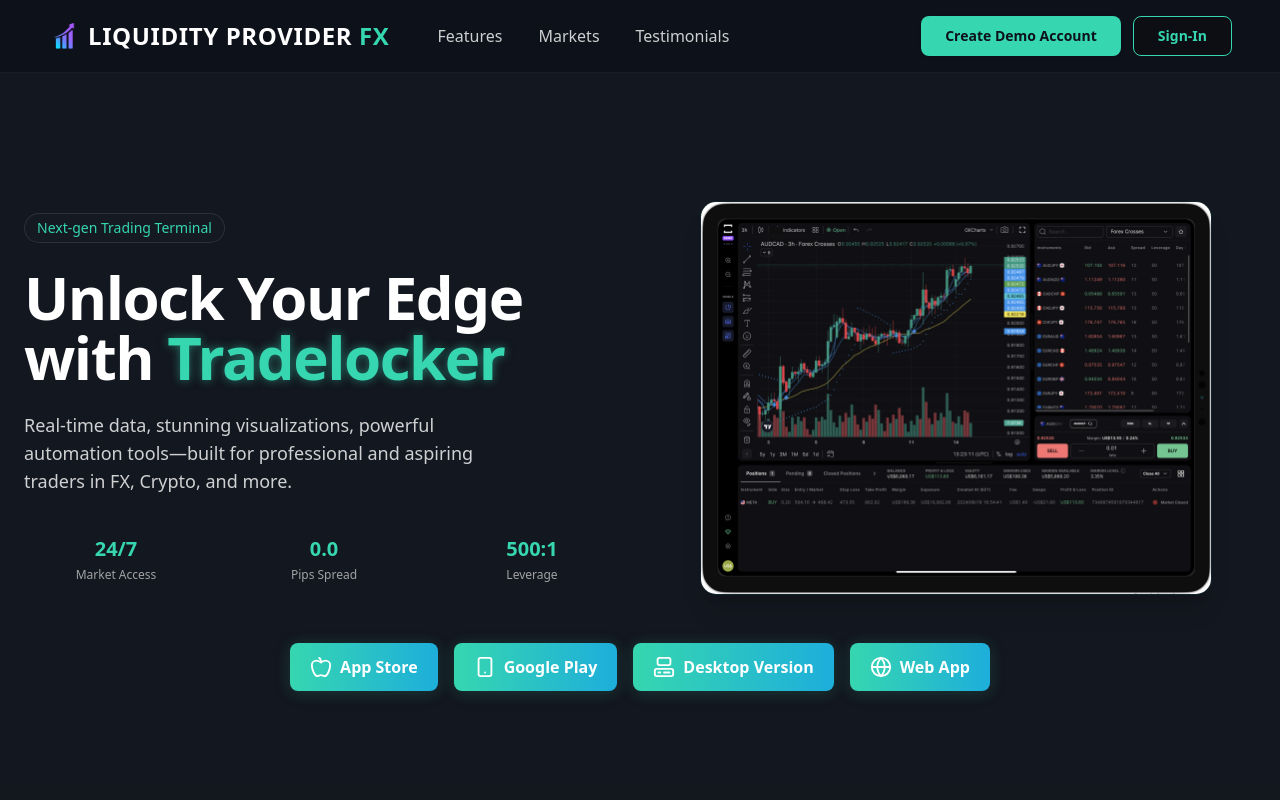
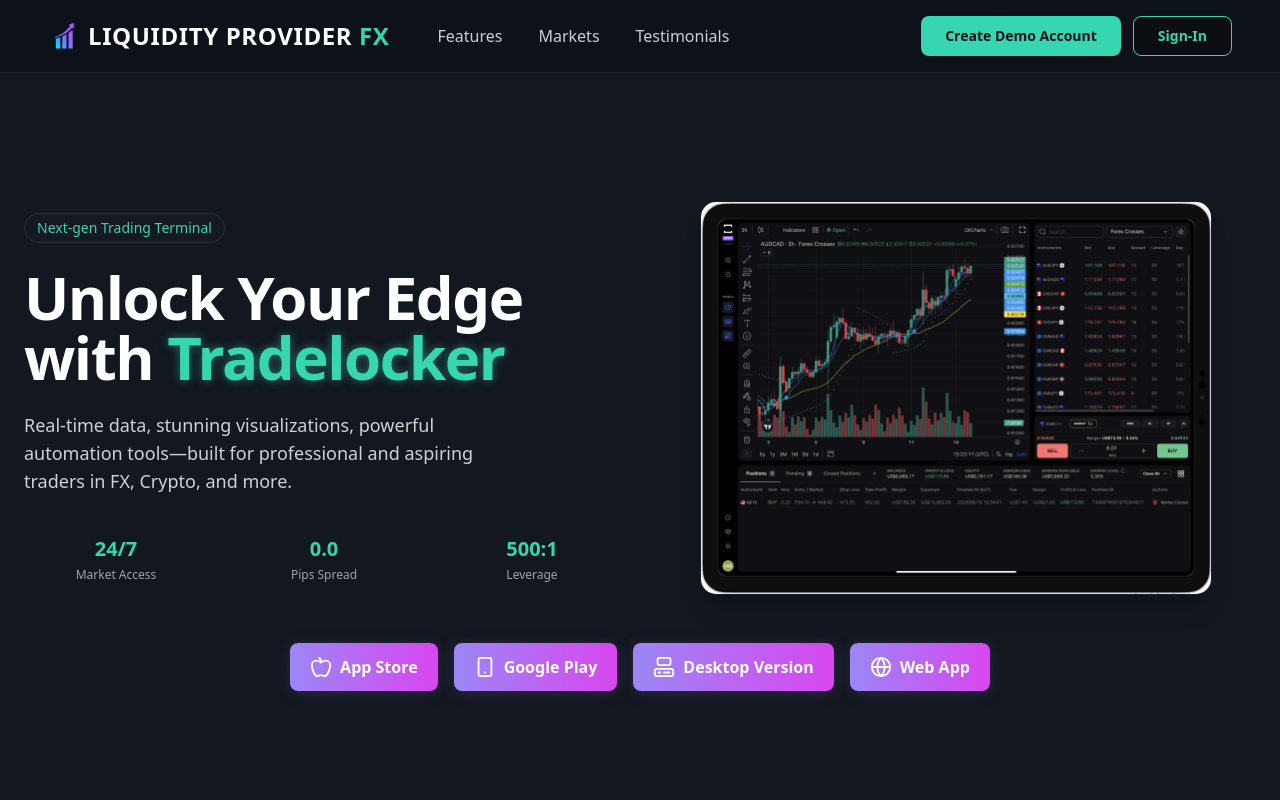
Before and after one commit to dorian87dor/dark-fx-landing-glow, a React (Vite) app: page / in a window 1280 px wide. Shown: the top 800 px of the page. Built offline with nearby package versions, Linux system fonts and the light colour scheme.

Commit message:
Refactor: Replace green colors with logo gradient
Replaced all instances of green colors with the logo's gradient color scheme.

```diff
--- a/src/components/Hero.tsx
+++ b/src/components/Hero.tsx
@@ -1,4 +1,3 @@
-
 import React from 'react';
 import { Apple, Smartphone, Computer, Globe } from 'lucide-react';
 
@@ -28,7 +27,6 @@ const appPlatforms = [
 const Hero = () => {
   return (
     <section className="relative overflow-hidden pt-20 pb-16 md:pt-32 md:pb-24">
-      {/* NEW BG IMAGE - overlay for readability */}
       <div className="absolute top-0 left-0 right-0 w-full h-full overflow-hidden -z-10">
         <img
           src="/lovable-uploads/36e39cfd-1b3f-4fc8-926c-35861bf2d21f.png"
@@ -67,7 +65,6 @@ const Hero = () => {
             </div>
           </div>
           <div className="md:col-span-6 z-10 flex items-center justify-center">
-            {/* Device image */}
             <div className="relative w-full max-w-lg rounded-2xl overflow-hidden shadow-xl border border-accent/10 bg-dark-400">
               <img
                 src="/lovable-uploads/36e39cfd-1b3f-4fc8-926c-35861bf2d21f.png"
@@ -78,7 +75,6 @@ const Hero = () => {
             </div>
           </div>
         </div>
-        {/* New: App Download Buttons */}
         <div className="w-full flex flex-wrap justify-center gap-4 mt-12">
           {appPlatforms.map((platform) => (
             <a
@@ -90,9 +86,8 @@ const Hero = () => {
               }
               style={{
                 background:
-                  // Gradient inspired by logo: teal/green-blue
-                  "linear-gradient(90deg, #36d6b0 0%, #1eaedb 100%)",
-                boxShadow: "0 2px 16px 0 rgba(54,214,176,0.18)",
+                  "linear-gradient(90deg, #9b87f5 0%, #D946EF 100%)",
+                boxShadow: "0 2px 16px 0 rgba(155,135,245,0.18)",
               }}
             >
               {platform.icon}
```
